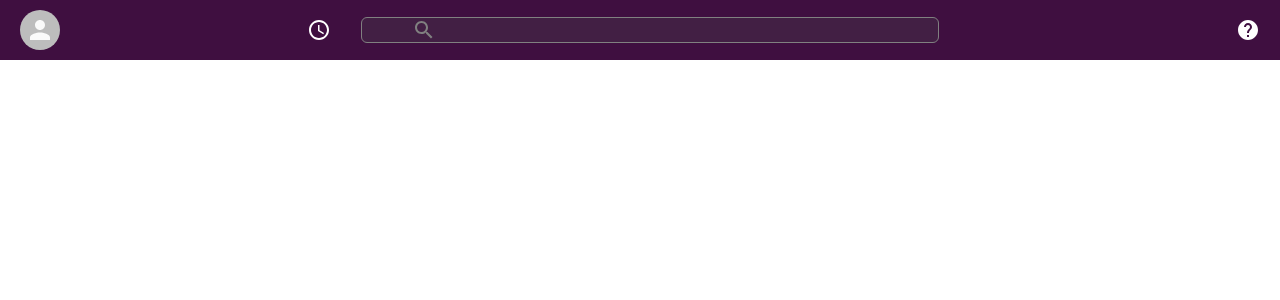
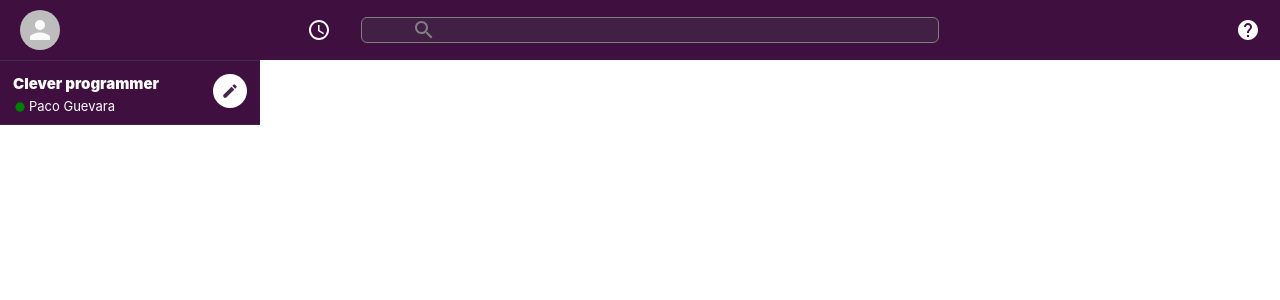
Before and after one commit to pacoguevara/slack-clone, a React (Create React App) app: page / in a window 1280 px wide. Shown: the top 300 px of the page. Built offline with nearby package versions, Linux system fonts and the light colour scheme.

Commit message:
add sidebar header

```diff
--- a/src/App.js
+++ b/src/App.js
@@ -1,13 +1,16 @@
 import React from "react";
 import "./App.css";
 import Header from "./Header";
+import Sidebar from "./Sidebar";
 
 function App() {
   return (
     // BEM naming convention
     <div className="App">
       <Header />
-      {/* Sidebar */}
+      <div className="app__body">
+        <Sidebar />
+      </div>
       {/* react touter -> chat screen */}
     </div>
   );
--- a/src/Header.js
+++ b/src/Header.js
@@ -1,6 +1,6 @@
 import React from "react";
 import "./Header.css";
-import { Avatar, Input, Icon } from "@material-ui/core";
+import { Avatar } from "@material-ui/core";
 import AccessTimeIcon from "@material-ui/icons/AccessTime";
 import SearchIcon from "@material-ui/icons/Search";
 import HelpIcon from "@material-ui/icons/Help";
--- /dev/null
+++ b/src/Sidebar.css
@@ -0,0 +1,45 @@
+.sidebar {
+  background-color: var(--slack-color);
+  max-width: 260px;
+  border-top: 1px solid #49274d;
+  color: white;
+}
+
+.sidebar__header {
+  display: flex;
+  border-bottom: 1px solid #49274d;
+  padding: 13px;
+  padding-bottom: 10px;
+}
+
+.sidebar__header > .MuiSvgIcon-root {
+  padding: 8px;
+  color: #49274d;
+  font-size: 18px;
+  background-color: white;
+  border-radius: 99%;
+}
+
+.sidebar__info {
+  flex: 1;
+}
+
+.sidebar__info > h2 {
+  font-size: 15px;
+  font-weight: 900;
+  margin-bottom: 5px;
+}
+
+.sidebar__info > h3 {
+  display: flex;
+  align-items: center;
+  font-size: 13px;
+  font-weight: 400;
+}
+
+.sidebar__info > h3 > .MuiSvgIcon-root {
+  font-size: 14px;
+  margin-top: 1px;
+  margin-right: 2px;
+  color: green;
+}
--- /dev/null
+++ b/src/Sidebar.js
@@ -0,0 +1,23 @@
+import React from "react";
+import "./Sidebar.css";
+import FiberManualRecordIcon from "@material-ui/icons/FiberManualRecord";
+import CreateIcon from "@material-ui/icons/Create";
+
+function Sidebar() {
+  return (
+    <div className="sidebar">
+      <div className="sidebar__header">
+        <div className="sidebar__info">
+          <h2>Clever programmer</h2>
+          <h3>
+            <FiberManualRecordIcon />
+            Paco Guevara
+          </h3>
+        </div>
+        <CreateIcon />
+      </div>
+    </div>
+  );
+}
+
+export default Sidebar;
```
